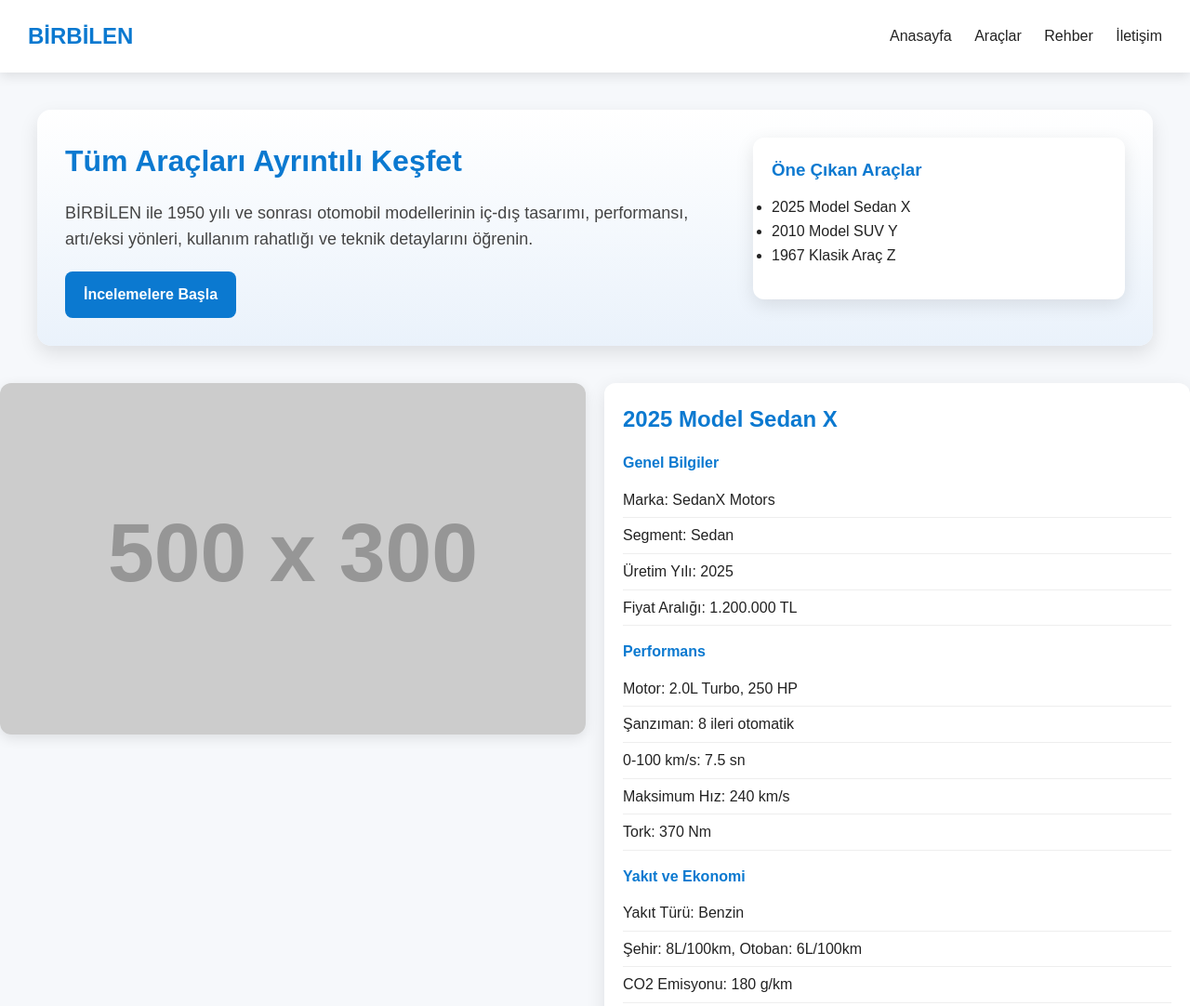
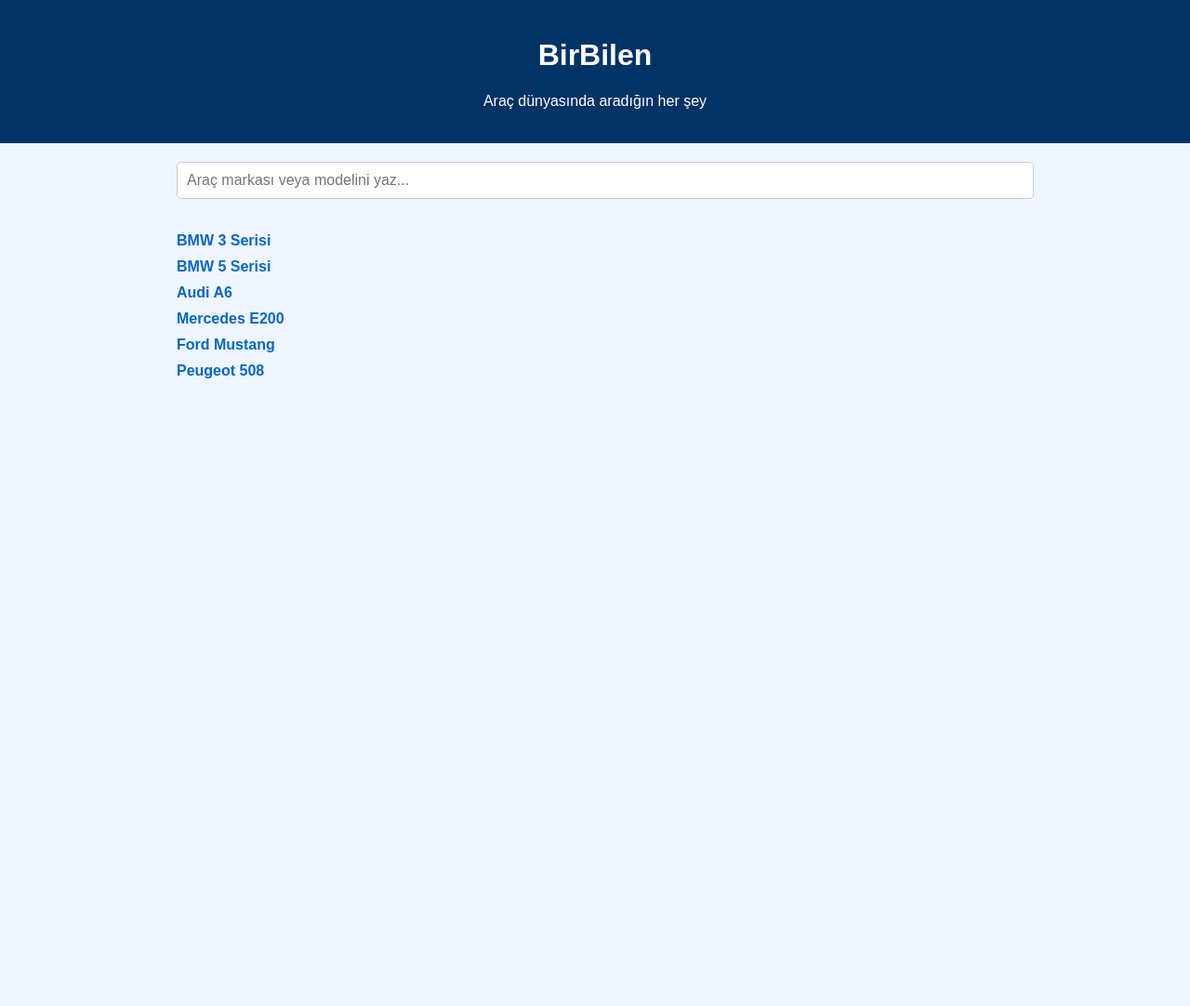
Before and after one commit to BengusCode/BengusCode.github.io, a plain HTML site: page index.html in a window 1280 px wide. Shown: the top 1082 px of the page at 93% size. After the commit the page ends 800 px from the top, so only its background shows below. Drawn offline with Linux system fonts and the light colour scheme; placeholder pictures from the web are drawn by us.

Commit message:
Update index.html

```diff
--- a/index.html
+++ b/index.html
@@ -2,162 +2,54 @@
 <html lang="tr">
 <head>
   <meta charset="UTF-8">
-  <meta name="viewport" content="width=device-width, initial-scale=1.0">
-  <title>BİRBİLEN | Araç İnceleme</title>
+  <title>BirBilen - Araç Rehberi</title>
   <style>
-    :root {
-      --primary: #0b79d0;
-      --secondary: #f6f8fb;
-      --text: #222;
-      --card-bg: #ffffff;
-      --shadow: rgba(0, 0, 0, 0.1);
-    }
-    * { box-sizing: border-box; margin:0; padding:0; }
-    body { font-family: 'Arial', sans-serif; background-color: var(--secondary); color: var(--text); line-height: 1.6; }
-
-    /* Header */
-    header {
-      background: var(--card-bg); padding: 20px 30px;
-      display: flex; justify-content: space-between; align-items: center;
-      box-shadow: 0 4px 12px var(--shadow); position: sticky; top: 0; z-index: 1000;
-    }
-    .brand { font-weight: 700; color: var(--primary); font-size: 24px; }
-    nav a { margin-left: 20px; text-decoration: none; color: var(--text); font-weight: 500; transition: 0.3s; }
-    nav a:hover { color: var(--primary); }
-
-    /* Hero */
-    .hero {
-      max-width: 1200px; margin: 40px auto; padding: 30px;
-      display: grid; grid-template-columns: 1fr 400px; gap: 30px;
-      background: linear-gradient(180deg, #fff, #eaf2fb); border-radius: 15px;
-      box-shadow: 0 8px 20px var(--shadow);
-    }
-    .hero h1 { font-size: 32px; margin-bottom: 15px; color: var(--primary); }
-    .hero p { font-size: 18px; color: #444; margin-bottom: 20px; }
-    .cta { display: inline-block; padding: 12px 20px; border-radius: 8px; background: var(--primary); color: #fff; font-weight: 600; text-decoration: none; }
-
-    /* Kartlar */
-    .card { background: var(--card-bg); border-radius: 12px; padding: 20px; box-shadow: 0 6px 20px var(--shadow); margin-bottom: 20px; }
-    .card h3 { margin-bottom: 12px; color: var(--primary); }
-
-    /* Araç Detay Bölümü */
-    .vehicle-details {
-      display: grid; grid-template-columns: 1fr 1fr; gap: 20px; margin-top: 30px;
-    }
-    .vehicle-details img { width: 100%; border-radius: 12px; box-shadow: 0 4px 14px var(--shadow); }
-    .vehicle-info h2 { margin-bottom: 15px; color: var(--primary); }
-    .vehicle-info h4 { margin-top: 15px; margin-bottom: 8px; color: var(--primary); }
-    .vehicle-info ul { list-style: none; padding-left: 0; }
-    .vehicle-info li { padding: 6px 0; border-bottom: 1px solid #eee; }
-
-    /* Footer */
-    footer { text-align: center; padding: 30px; margin-top: 40px; background: var(--card-bg); box-shadow: 0 -4px 12px var(--shadow); font-size: 14px; color: #555; }
-
-    /* Responsive */
-    @media(max-width: 900px) {
-      .hero { grid-template-columns: 1fr; }
-      .vehicle-details { grid-template-columns: 1fr; }
-      nav a { display: block; margin: 10px 0; }
-    }
+    body { font-family: Arial, sans-serif; background: #f0f6ff; margin:0; padding:0; color:#333; }
+    header { background: #003366; color:white; text-align:center; padding:20px; }
+    .container { max-width: 900px; margin: auto; padding: 20px; }
+    input[type="text"] { width: 100%; padding: 10px; font-size: 16px; border-radius:5px; border:1px solid #ccc; margin-bottom:20px; }
+    ul { list-style:none; padding:0; }
+    li { margin:10px 0; }
+    a { text-decoration:none; color:#0066cc; font-weight:bold; }
+    a:hover { text-decoration:underline; }
   </style>
 </head>
 <body>
-  <!-- Header -->
   <header>
-    <div class="brand">BİRBİLEN</div>
-    <nav>
-      <a href="#anasayfa">Anasayfa</a>
-      <a href="#araçlar">Araçlar</a>
-      <a href="#rehber">Rehber</a>
-      <a href="#iletisim">İletişim</a>
-    </nav>
+    <h1>BirBilen</h1>
+    <p>Araç dünyasında aradığın her şey</p>
   </header>
 
-  <!-- Hero / Tanıtım -->
-  <main class="hero" id="anasayfa">
-    <div>
-      <h1>Tüm Araçları Ayrıntılı Keşfet</h1>
-      <p>BİRBİLEN ile 1950 yılı ve sonrası otomobil modellerinin iç-dış tasarımı, performansı, artı/eksi yönleri, kullanım rahatlığı ve teknik detaylarını öğrenin.</p>
-      <a class="cta" href="#araçlar">İncelemelere Başla</a>
-    </div>
-    <aside class="card">
-      <h3>Öne Çıkan Araçlar</h3>
-      <ul>
-        <li>2025 Model Sedan X</li>
-        <li>2010 Model SUV Y</li>
-        <li>1967 Klasik Araç Z</li>
-      </ul>
-    </aside>
-  </main>
+  <div class="container">
+    <input type="text" id="searchBox" placeholder="Araç markası veya modelini yaz...">
 
-  <!-- Araç Detay Bölümü -->
-  <section class="vehicle-details" id="araçlar">
-    <img src="https://via.placeholder.com/500x300" alt="Araç Görseli">
-    <div class="vehicle-info card">
-      <h2>2025 Model Sedan X</h2>
+    <ul id="carList">
+      <li data-brand="BMW"><a href="bmw-3series.html">BMW 3 Serisi</a></li>
+      <li data-brand="BMW"><a href="bmw-5series.html">BMW 5 Serisi</a></li>
+      <li data-brand="Audi"><a href="audi-a6.html">Audi A6</a></li>
+      <li data-brand="Mercedes"><a href="mercedes-e200.html">Mercedes E200</a></li>
+      <li data-brand="Ford"><a href="ford-mustang.html">Ford Mustang</a></li>
+      <li data-brand="Peugeot"><a href="peugeot-508.html">Peugeot 508</a></li>
+    </ul>
+  </div>
 
-      <h4>Genel Bilgiler</h4>
-      <ul>
-        <li>Marka: SedanX Motors</li>
-        <li>Segment: Sedan</li>
-        <li>Üretim Yılı: 2025</li>
-        <li>Fiyat Aralığı: 1.200.000 TL</li>
-      </ul>
+  <script>
+    const searchBox = document.getElementById('searchBox');
+    const carList = document.getElementById('carList');
+    const cars = carList.getElementsByTagName('li');
 
-      <h4>Performans</h4>
-      <ul>
-        <li>Motor: 2.0L Turbo, 250 HP</li>
-        <li>Şanzıman: 8 ileri otomatik</li>
-        <li>0-100 km/s: 7.5 sn</li>
-        <li>Maksimum Hız: 240 km/s</li>
-        <li>Tork: 370 Nm</li>
-      </ul>
-
-      <h4>Yakıt ve Ekonomi</h4>
-      <ul>
-        <li>Yakıt Türü: Benzin</li>
-        <li>Şehir: 8L/100km, Otoban: 6L/100km</li>
-        <li>CO2 Emisyonu: 180 g/km</li>
-      </ul>
-
-      <h4>İç Mekan ve Konfor</h4>
-      <ul>
-        <li>Kapasite: 5 kişi</li>
-        <li>Bagaj Hacmi: 450 Litre</li>
-        <li>Koltuk Tipi: Deri, ısıtmalı</li>
-        <li>Klima: Çift bölgeli otomatik</li>
-      </ul>
-
-      <h4>Dış Tasarım</h4>
-      <ul>
-        <li>Renk Seçenekleri: Siyah, Beyaz, Mavi, Kırmızı</li>
-        <li>Jant: 18” Alüminyum</li>
-        <li>Farlar: LED adaptif</li>
-      </ul>
-
-      <h4>Güvenlik</h4>
-      <ul>
-        <li>Hava Yastıkları: 8 adet</li>
-        <li>ABS / ESP / Traction Control</li>
-        <li>Otomatik acil frenleme</li>
-        <li>Çarpışma testi: 5 yıldız</li>
-      </ul>
-
-      <h4>Sürüş ve Kullanım</h4>
-      <ul>
-        <li>Direksiyon: Hassas ve tepkili</li>
-        <li>Süspansiyon: Konfor + spor mod</li>
-        <li>Park: Sensör + kamera sistemi</li>
-      </ul>
-
-      <h4>Teknoloji ve Donanım</h4>
-      <ul>
-        <li>Multimedya: 12” dokunmatik ekran</li>
-        <li>Bluetooth, Wi-Fi, USB-C</li>
-        <li>Otonom sürüş destekleri: Şerit takip, adaptif cruise</li>
-      </ul>
-
-      <h4>Artılar ve Eksiler</h4>
-      <ul>
-        <li>Artılar: Konforlu, modern, yüksek güvenlik</li>
-        <
+    searchBox.addEventListener('keyup', function() {
+      const filter = searchBox.value.toUpperCase();
+      for(let i=0; i<cars.length; i++){
+        let brand = cars[i].getAttribute('data-brand').toUpperCase();
+        let text = cars[i].innerText.toUpperCase();
+        if(brand.includes(filter) || text.includes(filter)){
+          cars[i].style.display = "";
+        } else {
+          cars[i].style.display = "none";
+        }
+      }
+    });
+  </script>
+</body>
+</html>
```
